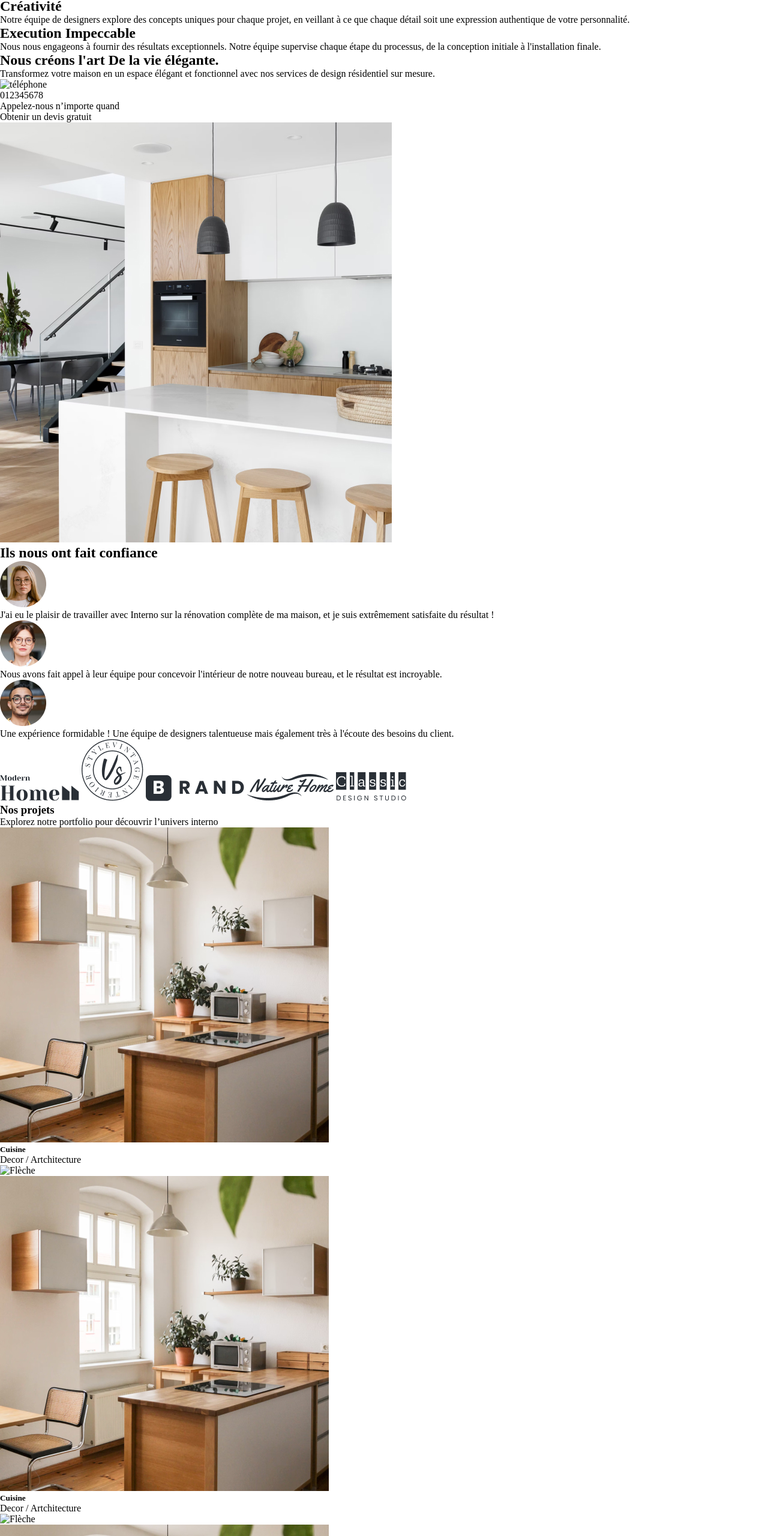
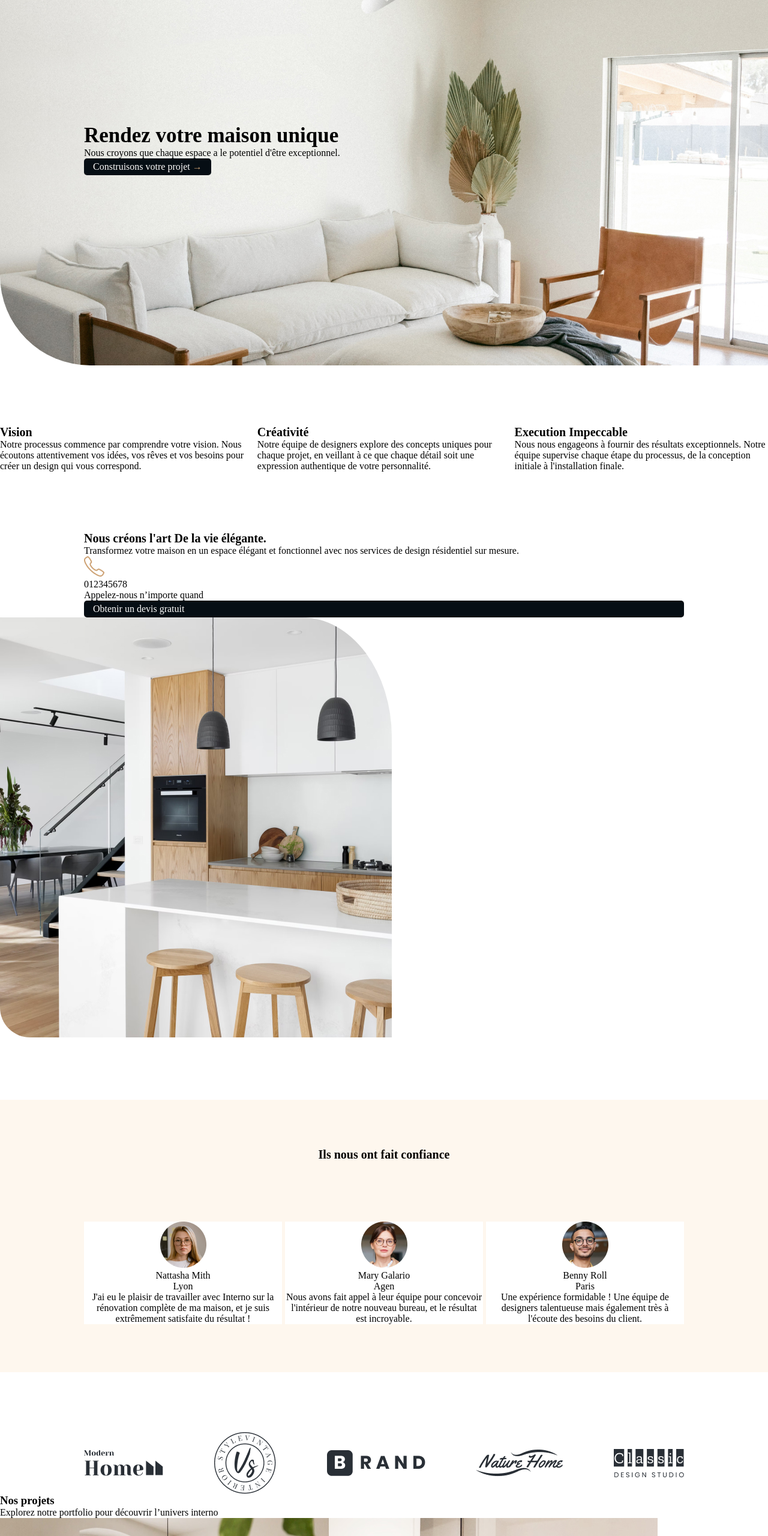
Before and after one commit to euros42/Interno, a plain HTML site: page index.html in a window 1280 px wide. Shown: the part 180-2740 px from the top of the page at 60% size. Drawn offline with Linux system fonts and the light colour scheme.

Commit message:
la maj de l'extrême

```diff
--- a/index.html
+++ b/index.html
@@ -11,7 +11,7 @@
 <body>
     <!--Header avec sommaire-->
 
-    <header class="flex space-between container-1000">
+    <header class="flex space-between container-1000 align-center">
         <a>
             <img src="assets-interno/Logo.png" alt="logo interno" class="logo">
         </a>
@@ -26,84 +26,137 @@
     </header>
     <!--Fin du header-->
 
+    <!-- FINIT -->
+
+
+
+    <!-- Faire la police d'écriture -->
+
+
+
     <!--Premiere section-->
-    <section>
+    <section class="flex align-center section-hero">
+        <div class="container-1000">
             <h1>Rendez votre maison unique</h1>
-        <p>Nous croyons que chaque espace a le potentiel d'être exceptionnel.</p>
-        <img src="" alt="">
-        <a class="bouton">Construisons votre projet</a>
-    </section>
-
-    <!--Deuxième section-->
-    <section>
-        <!--Premier texte-->
-        <div>
-            <h1>Vision</h1>
-            <p>Notre processus commence par comprendre votre vision. Nous écoutons attentivement vos idées, vos rêves et
-                vos besoins pour créer un design qui vous correspond.</p>
-        </div>
-        <!--Deuxième texte-->
-        <div>
-            <h1>Créativité</h1>
-            <p>Notre équipe de designers explore des concepts uniques pour chaque projet, en veillant à ce que chaque
-                détail soit une expression authentique de votre personnalité.</p>
-        </div>
-        <!--Troisième texte-->
-        <div>
-            <h1>Execution Impeccable</h1>
-            <p>Nous nous engageons à fournir des résultats exceptionnels. Notre équipe supervise chaque étape du
-                processus, de la conception initiale à l'installation finale.</p>
+            <p>Nous croyons que chaque espace a le potentiel d'être exceptionnel. </p>
+            <a class="btn">Construisons votre projet <span class="gold-arrow">→</span></a>
         </div>
 
     </section>
 
+    <!--Deuxième section-->
+    <section class="space-between align-center flex">
+
+        <div class="flex align-center space-between margin-top-100">
+            <!--Premier texte-->
+            <div class="w-33">
+                <h2>Vision</h2>
+                <p>Notre processus commence par comprendre votre vision. Nous écoutons attentivement vos idées, vos
+                    rêves et
+                    vos besoins pour créer un design qui vous correspond.</p>
+            </div>
+
+            <!--Deuxième texte-->
+            <div class="w-33">
+                <h2>Créativité</h2>
+                <p>Notre équipe de designers explore des concepts uniques pour chaque projet, en veillant à ce que
+                    chaque
+                    détail soit une expression authentique de votre personnalité.</p>
+            </div>
+
+            <!--Troisième texte-->
+            <div class="w-33">
+                <h2>Execution Impeccable</h2>
+                <p>Nous nous engageons à fournir des résultats exceptionnels. Notre équipe supervise chaque étape du
+                    processus, de la conception initiale à l'installation finale.</p>
+            </div>
+        </div>
+
+
+    </section>
+    <!-- Fin deuxième section-->
+
+
     <!--Troisième section numéro de téléphone avec image-->
     <section>
+        <div class="flex container-1000 margin-top-100 space-around colonne">
             <div>
                 <h2>Nous créons l'art De la vie élégante.</h2>
-            <p>Transformez votre maison en un espace élégant et fonctionnel avec nos services de design résidentiel sur
-                mesure.</p>
-            <a><img src="" alt="téléphone"></a>
+                <p>Transformez votre maison en un espace élégant et fonctionnel avec nos services de design résidentiel
+                    sur mesure.</p>
+                <a><img src="assets-interno/Call.png" alt="téléphone"></a>
+            </div>
             <p>012345678</p>
             <p>Appelez-nous n’importe quand</p>
-            <a>Obtenir un devis gratuit</a>
+            <a class="btn">Obtenir un devis gratuit</a>
         </div>
-        <img src="assets-interno/image-article.jpg" alt="Intérieur joli et design comme disent les boloss de ma prépa">
+        <!--Image -->
+        <img src="assets-interno/image-article.jpg" alt="Intérieur joli et design comme disent les boloss de ma prépa"
+            class="img">
     </section>
 
     <!--Quatrième section avec personnes partenaires de l'entreprise-->
     <!--FAUT FAIRE DES CARTES NOOOOOOOOOOOOOOOOON-->
-    <section>
+    <section class="couleur-beige txt-centre margin-top-100 margin-bot-50 padding-10">
 
         <h2>Ils nous ont fait confiance</h2>
 
         <!--Première personne-->
-        <img src="assets-interno/user3.png" alt="">
-        <p>J'ai eu le plaisir de travailler avec Interno sur la rénovation complète de ma maison, et je suis extrêmement
+        <div class="flex container-1000 align-center space-between margin-top-100"> <!-- Grosse div -->
+
+            <div class="w-33 couleur-blanche cadre"><!--sous div -->
+
+                <div><img src="assets-interno/user3.png" alt="" class="w-10">
+
+                </div>
+                <!-- mini div -->
+                <div>
+                    <p>Nattasha Mith</p>
+                    <p> Lyon</p>
+
+                </div>
+
+                <p>J'ai eu le plaisir de travailler avec Interno sur la rénovation complète de ma maison, et je suis
+                    extrêmement
                     satisfaite du résultat !</p>
+            </div>
+            <div class="w-33 couleur-blanche cadre">
+                <div> <!--Deuxième personne jla trouve jolie-->
 
-        <!--Deuxième personne jla trouve jolie-->
-        <img src="assets-interno/user2.png" alt="">
-        <p>Nous avons fait appel à leur équipe pour concevoir l'intérieur de notre nouveau bureau, et le résultat est
-            incroyable.</p>
+                <img src="assets-interno/user2.png" alt="" class="w-10"></div>
 
-        <!--Troisième personne-->
-        <img src="assets-interno/user1.png" alt="">
-        <p>Une expérience formidable ! Une équipe de designers talentueuse mais également très à l'écoute des besoins du
+                <div> <p>Mary Galario</p>
+                <p>Agen</p></div>
+                <div><p>Nous avons fait appel à leur équipe pour concevoir l'intérieur de notre nouveau bureau, et le
+                    résultat est
+                    incroyable.</p> </div>
+
+            </div>
+
+
+            <div class="w-33 couleur-blanche cadre"><!--Troisième personne le seul qui a le sourire d'ailleurs (jme demande s'ils ont été payés)-->
+                <div>  <img src="assets-interno/user1.png" alt="" class="w-10">
+                <div> <p>Benny Roll</p>
+                <p> Paris</p></div>
+
+                <p>Une expérience formidable ! Une équipe de designers talentueuse mais également très à l'écoute des
+                    besoins du
                     client.</p>
+            </div>
+        </div>
+    </section>
+
+    <!--Cinquième section avec logo de marques-->
+    <section class="flex align-center container-1000 space-between margin-top-100">
+        <img src="assets-interno/moderne-home.png" alt="logo moderne-home" class="w-10">
+        <img src="assets-interno/vintage.png" alt="logo vintage" class="w-10">
+        <img src="assets-interno/brand.png" alt="logo brand" class="w-10">
+        <img src="assets-interno/nature-home.png" alt="logo nature-home" class="w-10">
+        <img src="assets-interno/classic-design.png" alt="logo classic design" class="w-10">
 
     </section>
 
-    <!--Cinquième section avec logo de marques-->
-    <section>
-        <a href=""><img src="assets-interno/moderne-home.png" alt=""></a>
-        <a href=""><img src="assets-interno/vintage.png" alt=""></a>
-        <a href=""><img src="assets-interno/brand.png" alt=""></a>
-        <a href=""><img src="assets-interno/nature-home.png" alt=""></a>
-        <a href=""><img src="assets-interno/classic-design.png" alt=""></a>
-    </section>
-
-    <!--sixième section-->
+    <!--Sixième section-->
     <section>
         <div>
             <h3>Nos projets</h3>
@@ -111,8 +164,8 @@
         </div>
 
 
-        <!-- grosse div qui englob e toutes les div projet -->
-        <div>
+        <!-- grosse div qui englobe toutes les div projets -->
+        <div class="flex">
 
             <!-- premier projet -->
             <div>
@@ -121,76 +174,54 @@
                 <img src="assets-interno/cuisine.jpg" alt="">
                 <div>
                     <h5> Cuisine</h5>
-                    <p>Decor / Artchitecture </p>
+                    <p>Decor / Architecture </p>
                 </div>
-                <a><img src="" alt="Flèche"></a>
+                <a class="gold-arrow">→</a>
             </div>
 
             <!-- deuxième projet -->
             <div>
                 <!--Petite div pour nos projets-->
-                <!--Image d'interieur 1-->
-                <img src="assets-interno/cuisine.jpg" alt="">
+                <!--Image d'interieur 2-->
+                <img src="assets-interno/entree-et-garage.jpg" alt="">
                 <div>
-                    <h5> Cuisine</h5>
-                    <p>Decor / Artchitecture </p>
+                    <h5>Entrée et Garage</h5>
+                    <p>Decor / Architecture </p>
                 </div>
-                <a><img src="" alt="Flèche"></a>
+                <a class="gold-arrow">→</a>
             </div>
 
             <!-- troisième projet -->
             <div>
                 <!--Petite div pour nos projets-->
-                <!--Image d'interieur 1-->
-                <img src="assets-interno/cuisine.jpg" alt="">
+                <!--Image d'interieur 3-->
+                <img src="assets-interno/bureau-et-chambre.jpg" alt="">
                 <div>
-                    <h5> Cuisine</h5>
-                    <p>Decor / Artchitecture </p>
+                    <h5> Bureau et Chambre</h5>
+                    <p>Decor / Architecture </p>
                 </div>
-                <a><img src="" alt="Flèche"></a>
+                <a class="gold-arrow">→</a>
             </div>
 
             <!-- quatrième projet -->
             <div>
                 <!--Petite div pour nos projets-->
-                <!--Image d'interieur 1-->
-                <img src="assets-interno/cuisine.jpg" alt="">
+                <!--Image d'interieur 4-->
+                <img src="assets-interno/cabinet-et-salon.jpg" alt="">
                 <div>
-                    <h5> Cuisine</h5>
-                    <p>Decor / Artchitecture </p>
+                    <h5> Cabinet et Salon</h5>
+                    <p>Decor / Architecture </p>
                 </div>
-                <a><img src="" alt="Flèche"></a>
+                <a class="gold-arrow">→</a>
+            </div>
         </div>
 
-
-        </div>
-
-
-        <!--Image d'interieur 2-->
-        <img src="assets-interno/entree-et-garage.jpg" alt="">
-        <div>
-            <h5> Entrée et garage</h5>
-            <p>Decor / Artchitecture </p>
-        </div>
-        <a><img src="" alt="Flèche"></a>
-
-        <!--image d'intérieur 3-->
-        <img src="assets-interno/bureau-et-chambre.jpg" alt="">
-        <div>
-            <h5> </h5>Bureau et chambre
-            <a><img src="" alt="Flèche"></a>
-
-            <!--Image d'intérieur 4-->
-            <img src="assets-interno/cabinet-et-salon.jpg" alt="">
-            <div>
-                <h5>Cabinet et salon </h5>
-                <p>Decor / Artchitecture </p>
-            </div>
-            <a><img src="" alt="Flèche"></a>
-
         <!--Barre de recherche-->
+        <section class="noir txt-white">
             <h2>Rejoignez la communauté Interno</h2>
         <nav> </nav>
+
+        </section>
 
         <!--Page de contact et tout le bullshit que personne utilise (sauf s'il est vraiment interessé)-->
     </section>
@@ -198,7 +229,7 @@
     <!--FOOTER-->
     <footer>
         <!--Div pour réseaux sociaux à gauche-->
-        <div class="centrer-txt wrap">
+        <div class="flex">
 
             <a><img src="assets-interno/Logo.png" alt="Logo Interno" class="logo"></a>
 
@@ -213,7 +244,7 @@
             <a><img src="assets-interno/insta.png" alt="logo Instagram"></a>
         </div>
         <!--Div pour contact à droite-->
-        <div class="wrap">
+        <div class="">
             <h5>
                 Contact
             </h5>
--- a/style.css
+++ b/style.css
@@ -9,7 +9,9 @@ text-decoration: none;
 
 .supp-puces{list-style-type:none;}  /* supprimer les puces*/
 
-
+.padding-10{
+    padding: 10vh;
+}
 
 .btn{
     background-color: rgb(6, 14, 20);
@@ -19,6 +21,9 @@ text-decoration: none;
     display: inline-block;
 }
 
+.txt-white{
+    color: white;
+}
 
 .container-1000{
 max-width: 1000px;
@@ -38,7 +43,16 @@ margin-right: auto;
     margin-top: 100px;
 }
 
+.margin-bot-50{
+margin-bottom: 50px;
+}
+
+h1{
+    font-size: 35px;
+}
+
 h2{
+font-size: 20px;
 
 }
 /*CLasses fonctionnelles Flex Box*/
@@ -69,13 +83,24 @@ h2{
 /*Placements de texte*/
 
 .txt-centre{
-    text-align: center;   /*aligner le texte au centre de la page*/
+    text-align: center;  /*aligner le texte au centre de la page*/
+}
+.mettez-vous-bien{flex-wrap: wrap;
+flex-direction: row;
 }
 
-
+.centre{
+    align-items: center;
+    justify-content: center;
+}
 /* mes classes */
 
-
+.colonne{
+    flex-direction: column;
+}
+.colonne-reverse{
+    flex-direction: column-reverse;
+}
 /* HEADER*/
 
 header{
@@ -90,14 +115,49 @@ header{
 
 /* SECTION 1*/
 
+.section-hero{
+    background-image: url(assets-interno/Banner.jpg);
+    background-repeat: no-repeat;
+    background-size: cover;
+    background-position: center;
+    height: 90vh;
+    border-radius: 0px 0px 0px 150px;
+}
+
+.gold-arrow{
+    color: #cda274;
+}
+
 /* SECTION 2*/
+
+
 
 /* SECTION 3*/
 
+.img{
+    border-radius: 0px 150px 0px 50px / 0px 200px 0px 50px;
+}
+
 /* SECTION 4*/
+.couleur-beige{
+    background-color: #fef2e5a2;
+}
+.couleur-blanche{
+    background-color: rgb(255, 255, 255);
+}
 
+.cadre{
+    border:radius 20px;
+}
 /* SECTION 5*/
 
 /* SECTION 6*/
 
+.projet{
+flex-wrap: wrap;
+}
+.noir{
+    background-color: rgba(19, 22, 32, 0.877);
+}
+
 /* FOOTER*/
```
Lines whose indentation alone changed are shown as unchanged.
